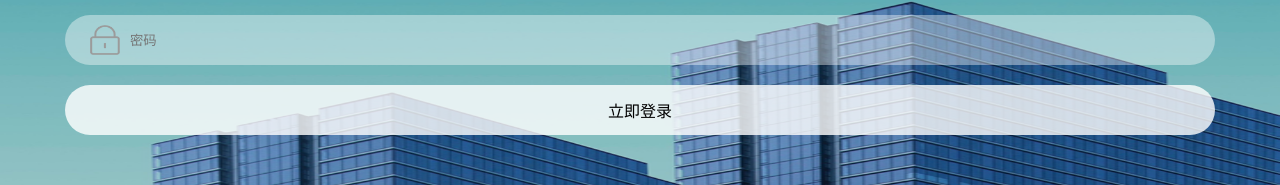
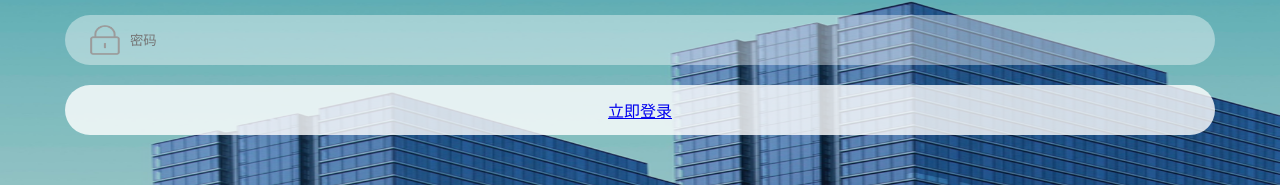
Before and after one commit to Survivor15/register, a plain HTML site: page index.html in a window 1280 px wide. Shown: the part 385-570 px from the top of the page. Drawn offline with Linux system fonts and the light colour scheme.

Commit message:
Update index.html

```diff
--- a/index.html
+++ b/index.html
@@ -126,7 +126,7 @@
 						<input type="password" name="" id="" value="" placeholder="密码" />
 					</div>
 					<div>
-						立即登录
+						<a href="https://survivor15.github.io/matter/">立即登录</a>
 					</div>
 				</div>
 			</div>
```
